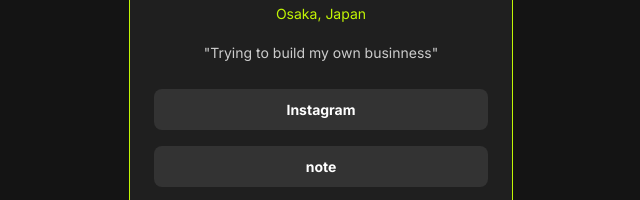
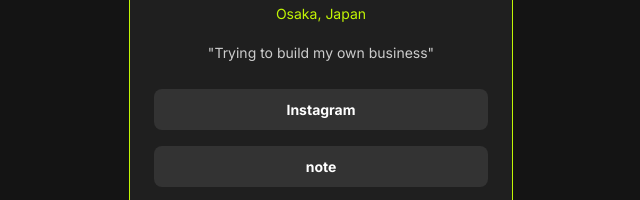
Before and after one commit to ohya1359-debug/my-links, a plain HTML site: page index.html in a window 1280 px wide. Shown: the part 265-465 px from the top of the page, 319-959 px from the left. Drawn offline with Linux system fonts and the light colour scheme.

Commit message:
Made a subtle change

```diff
--- a/index.html
+++ b/index.html
@@ -25,7 +25,7 @@
    <img class="card__avatar" src="./assets/images/9FC9657B-115F-4924-BF08-851DE0F8C4E6.jpg" alt="Kazuki Ohya">
    <p class="card__name">Kazuki Ohya</p>
    <p class="card__place">Osaka, Japan</p>
-   <p class="card__intro">"Trying to build my own businness"</p>
+   <p class="card__intro">"Trying to build my own business"</p>
 
    <ul class="card__social-links">
     <li> <a href="https://www.instagram.com/kzkoff24?stkn=YXh2NXo3Y3M2Z3F2&utm_source=qr" target="_blank" rel="noopener noreferrer">Instagram</a></li>
```
